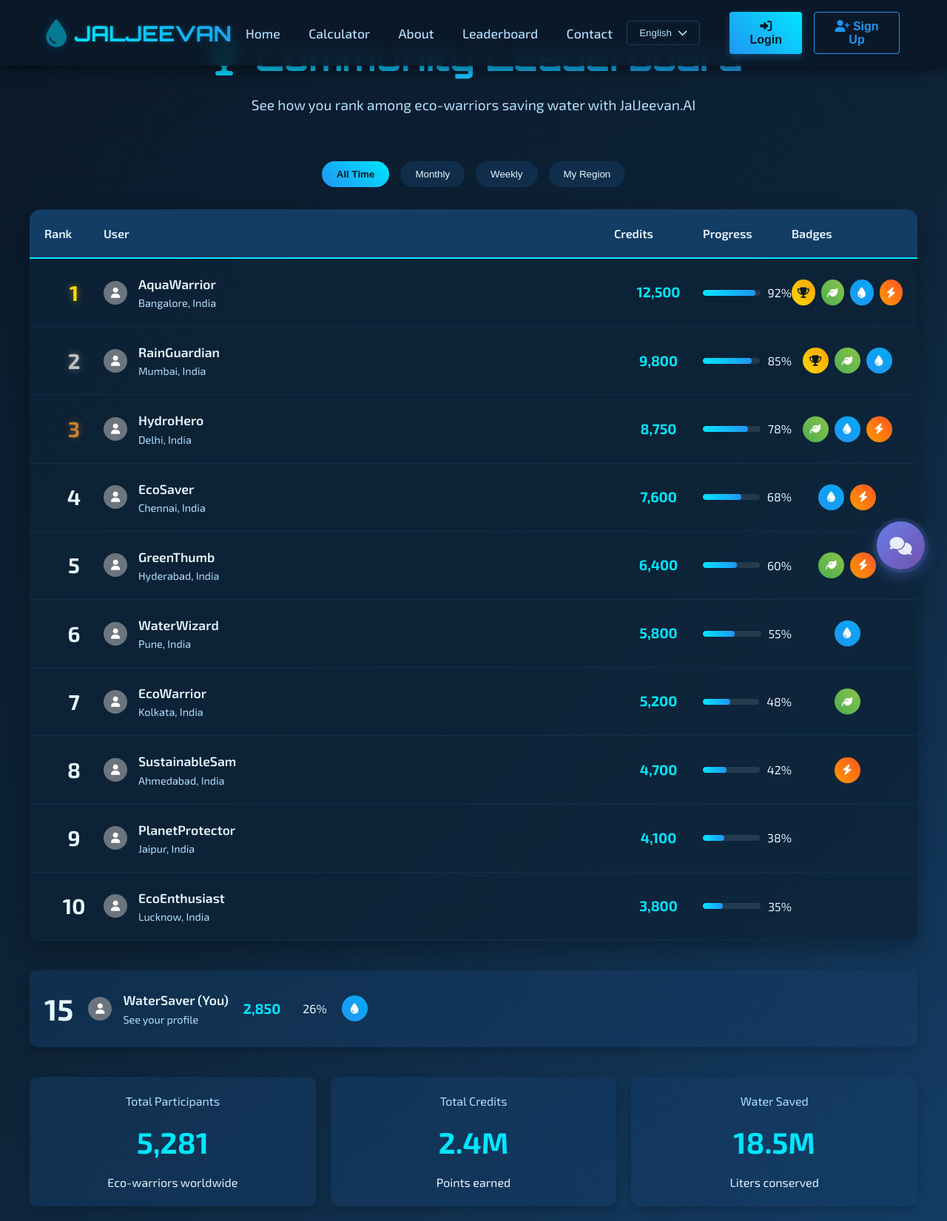
After one commit to Tirthes2004/jaljeevan.Ai, a Django app: page /leaderboard/ in a window 1280 px wide. The commit adds this page. Shown: the whole page at 74% size. Run offline with Django 5.2, Linux system fonts and the light colour scheme.

Commit message:
leaderboard done

```diff
--- a/pages/urls.py
+++ b/pages/urls.py
@@ -9,6 +9,7 @@ app_name = 'pages'
 urlpatterns = [
     path('', views.home_view, name='home'),
     path('about/', views.about_view, name='about'),
+    path('leaderboard/', views.leaderboard_view, name='leaderboard'),
     path('contact/', views.contact_view, name='contact'),
     path('calculator/', include('calculator.urls')),
     # path('features/', views.about_view, name='features'),  # Same as about
--- a/pages/views.py
+++ b/pages/views.py
@@ -15,6 +15,10 @@ def contact_view(request):
     """Contact page"""
     return render(request, 'contact.html')
 
+def leaderboard_view(request):
+    """Contact page"""
+    return render(request, 'leaderboard.html')
+
 # def technology_view(request):
 #     """Technology page"""
 #     return render(request, 'pages/technology.html')
--- /dev/null
+++ b/static/css/leaderboard.css
@@ -0,0 +1,353 @@
+:root {
+            --primary-dark: #0a1929;
+            --primary-medium: #0d2337;
+            --primary-light: #143d66;
+            --accent-blue: #2196f3;
+            --accent-teal: #00e5ff;
+            --text-primary: #e6f7ff;
+            --text-secondary: #b3e0ff;
+            --glow-color: rgba(33, 150, 243, 0.6);
+            --gold: #ffd700;
+            --silver: #c0c0c0;
+            --bronze: #cd7f32;
+        }
+
+        * {
+            margin: 0;
+            padding: 0;
+            box-sizing: border-box;
+        }
+
+        body {
+            font-family: 'Exo 2', sans-serif;
+            background: linear-gradient(135deg, var(--primary-dark) 0%, var(--primary-medium) 50%, var(--primary-light) 100%);
+            color: var(--text-primary);
+            line-height: 1.6;
+            min-height: 100vh;
+            padding: 20px;
+        }
+
+        .container {
+            max-width: 1200px;
+            margin: 0 auto;
+        }
+
+        .header {
+            text-align: center;
+            margin-bottom: 40px;
+            padding: 20px;
+        }
+
+        .header h1 {
+            font-family: 'Orbitron', sans-serif;
+            font-size: 3rem;
+            margin-bottom: 10px;
+            background: linear-gradient(to right, var(--accent-teal), var(--accent-blue));
+            -webkit-background-clip: text;
+            background-clip: text;
+            -webkit-text-fill-color: transparent;
+        }
+
+        .header p {
+            color: var(--text-secondary);
+            font-size: 1.2rem;
+        }
+
+        .leaderboard-container {
+            background: rgba(13, 35, 55, 0.8);
+            border-radius: 15px;
+            overflow: hidden;
+            box-shadow: 0 10px 30px rgba(0, 0, 0, 0.3);
+        }
+
+        .leaderboard-header {
+            display: grid;
+            grid-template-columns: 80px 1fr 120px 120px 150px;
+            padding: 20px;
+            background: var(--primary-light);
+            font-weight: 600;
+            border-bottom: 2px solid var(--accent-teal);
+        }
+
+        .leaderboard-list {
+            display: flex;
+            flex-direction: column;
+        }
+
+        .rank-item {
+            display: grid;
+            grid-template-columns: 80px 1fr 120px 120px 150px;
+            align-items: center;
+            padding: 20px;
+            border-bottom: 1px solid rgba(20, 61, 102, 0.5);
+            transition: all 0.3s ease;
+        }
+
+        .rank-item:hover {
+            background: rgba(20, 61, 102, 0.5);
+            transform: translateY(-2px);
+            box-shadow: 0 5px 15px rgba(0, 229, 255, 0.2);
+        }
+
+        .rank-number {
+            font-size: 1.8rem;
+            font-weight: 700;
+            text-align: center;
+        }
+
+        .rank-1 .rank-number {
+            color: var(--gold);
+            text-shadow: 0 0 10px rgba(255, 215, 0, 0.5);
+        }
+
+        .rank-2 .rank-number {
+            color: var(--silver);
+            text-shadow: 0 0 10px rgba(192, 192, 192, 0.5);
+        }
+
+        .rank-3 .rank-number {
+            color: var(--bronze);
+            text-shadow: 0 0 10px rgba(205, 127, 50, 0.5);
+        }
+
+        .user-info {
+            display: flex;
+            align-items: center;
+            gap: 15px;
+        }
+
+        .user-avatar {
+            width: 50px;
+            height: 50px;
+            border-radius: 50%;
+            background: linear-gradient(45deg, var(--accent-blue), var(--accent-teal));
+            display: flex;
+            align-items: center;
+            justify-content: center;
+            font-size: 1.5rem;
+        }
+
+        .user-details {
+            display: flex;
+            flex-direction: column;
+        }
+
+        .user-name {
+            font-weight: 600;
+            font-size: 1.1rem;
+        }
+
+        .user-location {
+            font-size: 0.9rem;
+            color: var(--text-secondary);
+        }
+
+        .user-credits {
+            font-weight: 700;
+            color: var(--accent-teal);
+            text-align: center;
+            font-size: 1.2rem;
+        }
+
+        .progress-container {
+            display: flex;
+            align-items: center;
+            gap: 10px;
+        }
+
+        .progress-bar {
+            flex-grow: 1;
+            height: 8px;
+            background: rgba(255, 255, 255, 0.1);
+            border-radius: 4px;
+            overflow: hidden;
+        }
+
+        .progress-fill {
+            height: 100%;
+            background: linear-gradient(to right, var(--accent-teal), var(--accent-blue));
+            border-radius: 4px;
+        }
+
+        .user-badges {
+            display: flex;
+            gap: 8px;
+            justify-content: center;
+        }
+
+        .badge {
+            width: 35px;
+            height: 35px;
+            border-radius: 50%;
+            display: flex;
+            align-items: center;
+            justify-content: center;
+            font-size: 0.9rem;
+            position: relative;
+            cursor: pointer;
+        }
+
+        .badge.trophy {
+            background: linear-gradient(45deg, var(--gold), orange);
+            color: var(--primary-dark);
+        }
+
+        .badge.leaf {
+            background: linear-gradient(45deg, #4caf50, #8bc34a);
+            color: white;
+        }
+
+        .badge.water {
+            background: linear-gradient(45deg, var(--accent-blue), #03a9f4);
+            color: white;
+        }
+
+        .badge.energy {
+            background: linear-gradient(45deg, #ff9800, #ff5722);
+            color: white;
+        }
+
+        .badge[data-tooltip]:hover::after {
+            content: attr(data-tooltip);
+            position: absolute;
+            bottom: 100%;
+            left: 50%;
+            transform: translateX(-50%);
+            padding: 5px 10px;
+            background: rgba(0, 0, 0, 0.8);
+            color: white;
+            border-radius: 4px;
+            font-size: 0.8rem;
+            white-space: nowrap;
+            z-index: 100;
+        }
+
+        .filters {
+            display: flex;
+            justify-content: center;
+            gap: 15px;
+            margin-bottom: 30px;
+        }
+
+        .filter-btn {
+            background: rgba(20, 61, 102, 0.5);
+            border: none;
+            color: var(--text-primary);
+            padding: 10px 20px;
+            border-radius: 30px;
+            cursor: pointer;
+            transition: all 0.3s ease;
+            font-weight: 500;
+        }
+
+        .filter-btn.active {
+            background: linear-gradient(45deg, var(--accent-blue), var(--accent-teal));
+            color: var(--primary-dark);
+            font-weight: 600;
+        }
+
+        .filter-btn:hover {
+            background: rgba(33, 150, 243, 0.3);
+        }
+
+        .user-rank-card {
+            background: rgba(20, 61, 102, 0.5);
+            border-radius: 10px;
+            padding: 20px;
+            margin-top: 40px;
+            display: flex;
+            align-items: center;
+            gap: 20px;
+            box-shadow: 0 5px 15px rgba(0, 0, 0, 0.2);
+        }
+
+        .user-rank-card .rank-number {
+            font-size: 2.5rem;
+        }
+
+        .user-stats {
+            display: grid;
+            grid-template-columns: repeat(3, 1fr);
+            gap: 20px;
+            margin-top: 40px;
+        }
+
+        .stat-card {
+            background: rgba(20, 61, 102, 0.5);
+            border-radius: 10px;
+            padding: 20px;
+            text-align: center;
+            box-shadow: 0 5px 15px rgba(0, 0, 0, 0.2);
+        }
+
+        .stat-value {
+            font-size: 2.5rem;
+            font-weight: 700;
+            color: var(--accent-teal);
+            margin: 10px 0;
+        }
+
+        .stat-label {
+            color: var(--text-secondary);
+        }
+
+        @media screen and (max-width: 768px) {
+            .leaderboard-header, .rank-item {
+                grid-template-columns: 50px 1fr 80px 80px;
+            }
+
+            .progress-container, .progress-text {
+                display: none;
+            }
+
+            .header h1 {
+                font-size: 2.2rem;
+            }
+
+            .rank-number {
+                font-size: 1.5rem;
+            }
+
+            .user-avatar {
+                width: 40px;
+                height: 40px;
+                font-size: 1.2rem;
+            }
+
+            .user-stats {
+                grid-template-columns: 1fr;
+            }
+        }
+
+        @media screen and (max-width: 576px) {
+            .leaderboard-header, .rank-item {
+                grid-template-columns: 40px 1fr 70px;
+                padding: 15px 10px;
+            }
+
+            .user-badges {
+                display: none;
+            }
+
+            .header h1 {
+                font-size: 1.8rem;
+            }
+
+            .header p {
+                font-size: 1rem;
+            }
+
+            .filters {
+                flex-wrap: wrap;
+            }
+        }
+
+        /* Animation for rank changes */
+        @keyframes highlight {
+            0% { background-color: rgba(0, 229, 255, 0.2); }
+            100% { background-color: transparent; }
+        }
+
+        .rank-change {
+            animation: highlight 2s ease;
+        }
--- /dev/null
+++ b/static/js/leaderboard.js
@@ -0,0 +1,215 @@
+        // Dummy data for demonstration
+        const leaderboardData = [
+            {
+                id: 1,
+                name: "AquaWarrior",
+                location: "Bangalore, India",
+                credits: 12500,
+                progress: 92,
+                badges: [
+                    { type: "trophy", tooltip: "Top Contributor" },
+                    { type: "leaf", tooltip: "Eco Champion" },
+                    { type: "water", tooltip: "Water Savior" },
+                    { type: "energy", tooltip: "Energy Saver" }
+                ]
+            },
+            {
+                id: 2,
+                name: "RainGuardian",
+                location: "Mumbai, India",
+                credits: 9800,
+                progress: 85,
+                badges: [
+                    { type: "trophy", tooltip: "Top Contributor" },
+                    { type: "leaf", tooltip: "Eco Champion" },
+                    { type: "water", tooltip: "Water Savior" }
+                ]
+            },
+            {
+                id: 3,
+                name: "HydroHero",
+                location: "Delhi, India",
+                credits: 8750,
+                progress: 78,
+                badges: [
+                    { type: "leaf", tooltip: "Eco Champion" },
+                    { type: "water", tooltip: "Water Savior" },
+                    { type: "energy", tooltip: "Energy Saver" }
+                ]
+            },
+            {
+                id: 4,
+                name: "EcoSaver",
+                location: "Chennai, India",
+                credits: 7600,
+                progress: 68,
+                badges: [
+                    { type: "water", tooltip: "Water Savior" },
+                    { type: "energy", tooltip: "Energy Saver" }
+                ]
+            },
+            {
+                id: 5,
+                name: "GreenThumb",
+                location: "Hyderabad, India",
+                credits: 6400,
+                progress: 60,
+                badges: [
+                    { type: "leaf", tooltip: "Eco Champion" },
+                    { type: "energy", tooltip: "Energy Saver" }
+                ]
+            },
+            {
+                id: 6,
+                name: "WaterWizard",
+                location: "Pune, India",
+                credits: 5800,
+                progress: 55,
+                badges: [
+                    { type: "water", tooltip: "Water Savior" }
+                ]
+            },
+            {
+                id: 7,
+                name: "EcoWarrior",
+                location: "Kolkata, India",
+                credits: 5200,
+                progress: 48,
+                badges: [
+                    { type: "leaf", tooltip: "Eco Champion" }
+                ]
+            },
+            {
+                id: 8,
+                name: "SustainableSam",
+                location: "Ahmedabad, India",
+                credits: 4700,
+                progress: 42,
+                badges: [
+                    { type: "energy", tooltip: "Energy Saver" }
+                ]
+            },
+            {
+                id: 9,
+                name: "PlanetProtector",
+                location: "Jaipur, India",
+                credits: 4100,
+                progress: 38,
+                badges: []
+            },
+            {
+                id: 10,
+                name: "EcoEnthusiast",
+                location: "Lucknow, India",
+                credits: 3800,
+                progress: 35,
+                badges: []
+            }
+        ];
+
+        // Check if user is logged in (for demo purposes, we'll simulate a logged-in user)
+        const currentUser = {
+            id: 15,
+            name: "WaterSaver",
+            credits: 2850,
+            rank: 15,
+            progress: 26
+        };
+
+        // Function to render leaderboard
+        function renderLeaderboard() {
+            const leaderboardList = document.getElementById('leaderboard-list');
+            leaderboardList.innerHTML = '';
+
+            // Render top users
+            leaderboardData.forEach((user, index) => {
+                const rankItem = document.createElement('div');
+                rankItem.className = `rank-item rank-${index + 1}`;
+                rankItem.id = `user-${user.id}`;
+
+                rankItem.innerHTML = `
+                    <div class="rank-number">${index + 1}</div>
+                    <div class="user-info">
+                        <div class="user-avatar">
+                            <i class="fas fa-user"></i>
+                        </div>
+                        <div class="user-details">
+                            <div class="user-name">${user.name}</div>
+                            <div class="user-location">${user.location}</div>
+                        </div>
+                    </div>
+                    <div class="user-credits">${user.credits.toLocaleString()}</div>
+                    <div class="progress-container">
+                        <div class="progress-bar">
+                            <div class="progress-fill" style="width: ${user.progress}%"></div>
+                        </div>
+                        <div class="progress-text">${user.progress}%</div>
+                    </div>
+                    <div class="user-badges">
+                        ${user.badges.map(badge =>
+                            `<div class="badge ${badge.type}" data-tooltip="${badge.tooltip}">
+                                <i class="fas fa-${badge.type === 'trophy' ? 'trophy' : badge.type === 'leaf' ? 'leaf' : badge.type === 'water' ? 'tint' : 'bolt'}"></i>
+                            </div>`
+                        ).join('')}
+                    </div>
+                `;
+
+                leaderboardList.appendChild(rankItem);
+            });
+
+            // Render user's rank if not in top 10
+            renderUserRankCard();
+        }
+
+        // Function to render user's rank card
+        function renderUserRankCard() {
+            const userRankCard = document.getElementById('user-rank-card');
+
+            userRankCard.innerHTML = `
+                <div class="rank-number">${currentUser.rank}</div>
+                <div class="user-info">
+                    <div class="user-avatar">
+                        <i class="fas fa-user"></i>
+                    </div>
+                    <div class="user-details">
+                        <div class="user-name">${currentUser.name} (You)</div>
+                        <div class="user-location">See your profile</div>
+                    </div>
+                </div>
+                <div class="user-credits">${currentUser.credits.toLocaleString()}</div>
+                <div class="progress-container">
+                    <div class="progress-bar">
+                        <div class="progress-fill" style="width: ${currentUser.progress}%"></div>
+                    </div>
+                    <div class="progress-text">${currentUser.progress}%</div>
+                </div>
+                <div class="user-badges">
+                    <div class="badge water" data-tooltip="Water Saver">
+                        <i class="fas fa-tint"></i>
+                    </div>
+                </div>
+            `;
+        }
+
+        // Initialize leaderboard when page loads
+        document.addEventListener('DOMContentLoaded', function() {
+            renderLeaderboard();
+
+            // Add event listeners to filter buttons
+            const filterButtons = document.querySelectorAll('.filter-btn');
+            filterButtons.forEach(button => {
+                button.addEventListener('click', function() {
+                    filterButtons.forEach(btn => btn.classList.remove('active'));
+                    this.classList.add('active');
+                    // In a real app, this would filter the leaderboard data
+                });
+            });
+
+            // Simulate rank changes for demo purposes
+            setTimeout(() => {
+                const userItem = document.getElementById('user-4');
+                if (userItem) {
+                    userItem.classList.add('rank-change');
+                }
+            }, 2000);
+        });
--- a/templates/home.html
+++ b/templates/home.html
@@ -60,6 +60,12 @@
                 <a href="{% url 'pages:about' %}" role="menuitem"
                    class="nav-link {% if request.resolver_match.url_name == 'about' %}active{% endif %}">
                    About
+                </a>
+            </li>
+            <li role="none">
+                <a href="{% url 'pages:leaderboard' %}" role="menuitem"
+                   class="nav-link {% if request.resolver_match.url_name == 'about' %}active{% endif %}">
+                   Leaderboard
                 </a>
             </li>
             <li role="none">
--- /dev/null
+++ b/templates/leaderboard.html
@@ -0,0 +1,66 @@
+{% extends "home.html" %}
+{% load static %}
+
+{% block title %}About — leaderboard {% endblock %}
+{% block css %}<link rel="stylesheet" href="{% static 'css/leaderboard.css' %}">{% endblock %}
+
+
+
+{% block content %}
+<div class="container">
+        <div class="header">
+            <h1><i class="fas fa-trophy"></i> Community Leaderboard</h1>
+            <p>See how you rank among eco-warriors saving water with JalJeevan.AI</p>
+        </div>
+
+        <div class="filters">
+            <button class="filter-btn active">All Time</button>
+            <button class="filter-btn">Monthly</button>
+            <button class="filter-btn">Weekly</button>
+            <button class="filter-btn">My Region</button>
+        </div>
+
+        <div class="leaderboard-container">
+            <div class="leaderboard-header">
+                <span>Rank</span>
+                <span>User</span>
+                <span>Credits</span>
+                <span>Progress</span>
+                <span>Badges</span>
+            </div>
+
+            <div class="leaderboard-list" id="leaderboard-list">
+                <!-- Leaderboard items will be populated by JavaScript -->
+            </div>
+        </div>
+
+        <div class="user-rank-card" id="user-rank-card">
+            <!-- User's rank will be shown here -->
+        </div>
+
+        <div class="user-stats">
+            <div class="stat-card">
+                <div class="stat-label">Total Participants</div>
+                <div class="stat-value" id="total-participants">5,281</div>
+                <div class="stat-desc">Eco-warriors worldwide</div>
+            </div>
+            <div class="stat-card">
+                <div class="stat-label">Total Credits</div>
+                <div class="stat-value" id="total-credits">2.4M</div>
+                <div class="stat-desc">Points earned</div>
+            </div>
+            <div class="stat-card">
+                <div class="stat-label">Water Saved</div>
+                <div class="stat-value" id="water-saved">18.5M</div>
+                <div class="stat-desc">Liters conserved</div>
+            </div>
+        </div>
+    </div>
+    {% endblock %}
+
+{% block js %}
+    <!-- Page-specific JS -->
+    <script src="/static/js/leaderboard.js"></script>
+{% endblock %}
+</body>
+</html>
```
Also changed, not shown: templates/calculator.html (+4 -4 lines).
